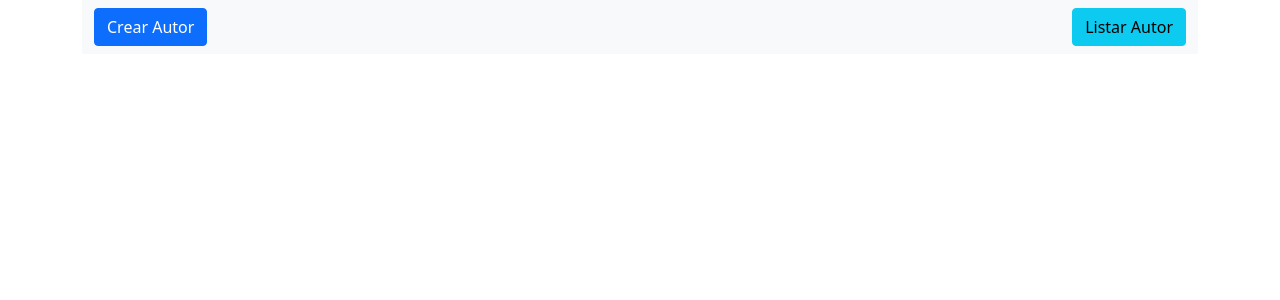
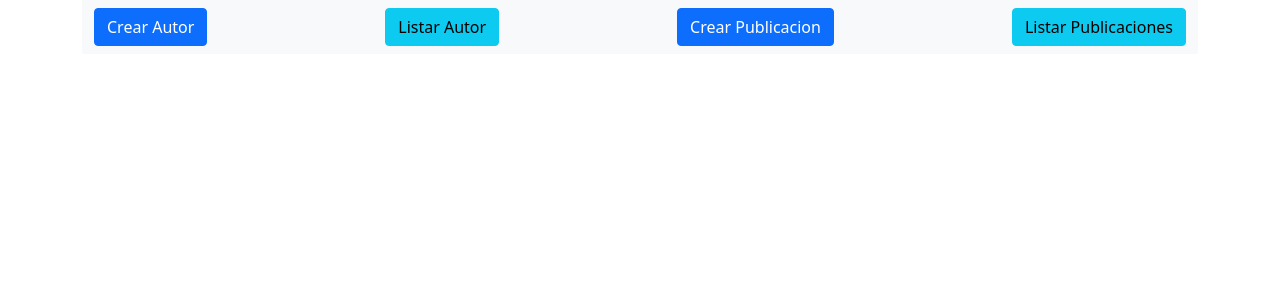
Before and after one commit to dev-oiram/cursoDjango, a Django app: page / in a window 1280 px wide. Shown: the top 300 px of the page. Run offline with Django 3.2, Linux system fonts and the light colour scheme.

Commit message:
se crea publicaciones

```diff
--- a/apps/publicaciones/admin.py
+++ b/apps/publicaciones/admin.py
@@ -1,6 +1,9 @@
 from django.contrib import admin
 from .models import Autor, Publicaciones
 # Register your models here.
+class autorAdmin(admin.ModelAdmin):
+    list_display = ('id', 'nombre')
 
-admin.site.register(Autor)
+
+admin.site.register(Autor, autorAdmin)
 admin.site.register(Publicaciones)
--- a/apps/publicaciones/forms.py
+++ b/apps/publicaciones/forms.py
@@ -5,3 +5,8 @@ class AutorForm(forms.ModelForm):
     class Meta:
         model = Autor
         fields = ['nombre','apellidos','nacionalidad']
+
+class PublicacionForm(forms.ModelForm):
+    class Meta:
+        model = Publicaciones
+        fields = ['titulo','autor_id']
--- a/apps/publicaciones/urls.py
+++ b/apps/publicaciones/urls.py
@@ -1,5 +1,6 @@
 from django.urls import path
-from .views import crearAutor,listarAutores, editarAutores, eliminarAutor
+from .views import crearAutor,listarAutores, editarAutores, eliminarAutor, crearPublicacion
+from .views import listarPublicaciones, eliminarPublicacion, editarPublicacion
 
 
 urlpatterns = [
@@ -7,4 +8,8 @@ urlpatterns = [
     path("listar_autores/", listarAutores, name="listar_autores"),
     path('actualizar_autor/<int:id>', editarAutores , name='actualizar_autor'),
     path('eliminar_autor/<int:id>', eliminarAutor , name='eliminar_autor'),
+    path("crear_publicacion/", crearPublicacion, name="crear_publicacion"),
+    path("listar_publicaciones/", listarPublicaciones, name="listar_publicaciones"),
+    path('eliminar_publicacion/<int:id>', eliminarPublicacion , name='eliminar_publicacion'),
+    path('actualizar_publicacion/<int:id>', editarPublicacion , name='actualizar_publicacion'),
 ]
--- a/apps/publicaciones/views.py
+++ b/apps/publicaciones/views.py
@@ -1,7 +1,8 @@
 from django.shortcuts import render,redirect
 from django.core.exceptions import ObjectDoesNotExist
-from .models import Autor
-from .forms import AutorForm
+from .models import Autor, Publicaciones
+from .forms import AutorForm, PublicacionForm
+
 # Create your views here.
 def Home(request):
     return render(request,'index.html')
@@ -42,3 +43,42 @@ def eliminarAutor(request,id):
         autor.delete()
         return redirect('/publicaciones/listar_autores/')
     return render(request,'aplicaciones/eliminar_autor.html',{'autor': autor})
+
+
+def crearPublicacion(request):
+    if request.method == 'POST':
+        publicacion_form = PublicacionForm(request.POST)
+        print(request.POST)
+        if publicacion_form.is_valid():
+            publicacion_form.save()
+            return redirect('index')
+    else:
+        publicacion_form = PublicacionForm()
+    return render(request,'aplicaciones/crear_publicacion.html',{'publicacion_form': publicacion_form})
+
+def listarPublicaciones(request):
+    publicaciones = Publicaciones.objects.all()
+    return render(request,'aplicaciones/listar_publicaciones.html',{'nombres_publicaciones': publicaciones})
+
+def eliminarPublicacion(request,id):
+    publicacion = Publicaciones.objects.get(id=id)
+    if request.method == 'POST':
+        publicacion.delete()
+        return redirect('/publicaciones/listar_publicaciones/')
+    return render(request,'aplicaciones/eliminar_publicacion.html',{'publicacion': publicacion})
+
+def editarPublicacion(request,id):
+    publicacion_form = None
+    error = None
+    try:
+        publicacion = Publicaciones.objects.get(id=id)
+        if request.method == 'GET':
+            publicacion_form = PublicacionForm(instance= publicacion)
+        else:
+            publicacion_form = PublicacionForm(request.POST, instance=publicacion)
+            if publicacion_form.is_valid():
+                publicacion_form.save()
+                return redirect('/publicaciones/listar_publicaciones/')
+    except ObjectDoesNotExist as e:
+        error = e
+    return render (request,'aplicaciones/actualizar_publicacion.html',{'publicacion_form': publicacion_form, 'error': error})
--- a/templates/index.html
+++ b/templates/index.html
@@ -14,6 +14,8 @@
               <div class="container-fluid">
                 <a class="btn btn-primary" href="{% url 'publicaciones:crear_autor' %}">Crear Autor</a>
                 <a class="btn btn-info" href="{% url 'publicaciones:listar_autores' %}">Listar Autor</a>
+                <a class="btn btn-primary" href="{% url 'publicaciones:crear_publicacion' %}">Crear Publicacion</a>
+                <a class="btn btn-info" href="{% url 'publicaciones:listar_publicaciones' %}">Listar Publicaciones</a>
               </div>
             </nav>
           </div>
```
Also changed, not shown: templates/aplicaciones/actualizar_publicacion.html (added, +17 -0 lines), templates/aplicaciones/crear_publicacion.html (added, +16 -0 lines), templates/aplicaciones/eliminar_publicacion.html (added, +13 -0 lines), templates/aplicaciones/listar_publicaciones.html (added, +33 -0 lines), db.sqlite3.
